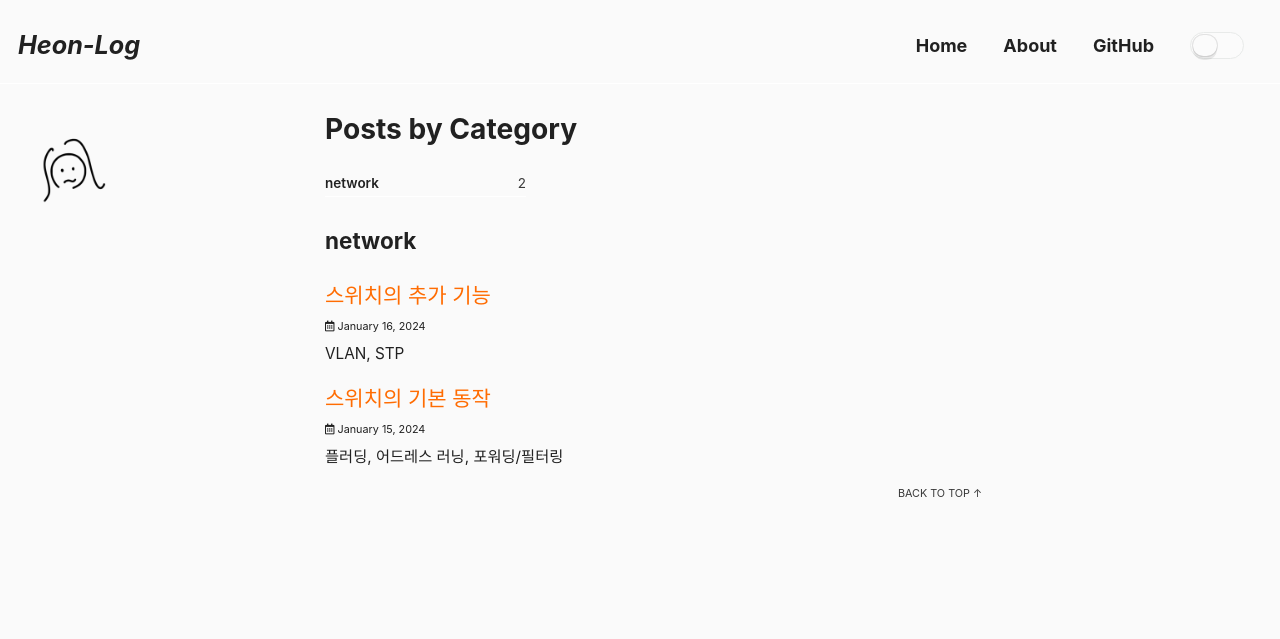
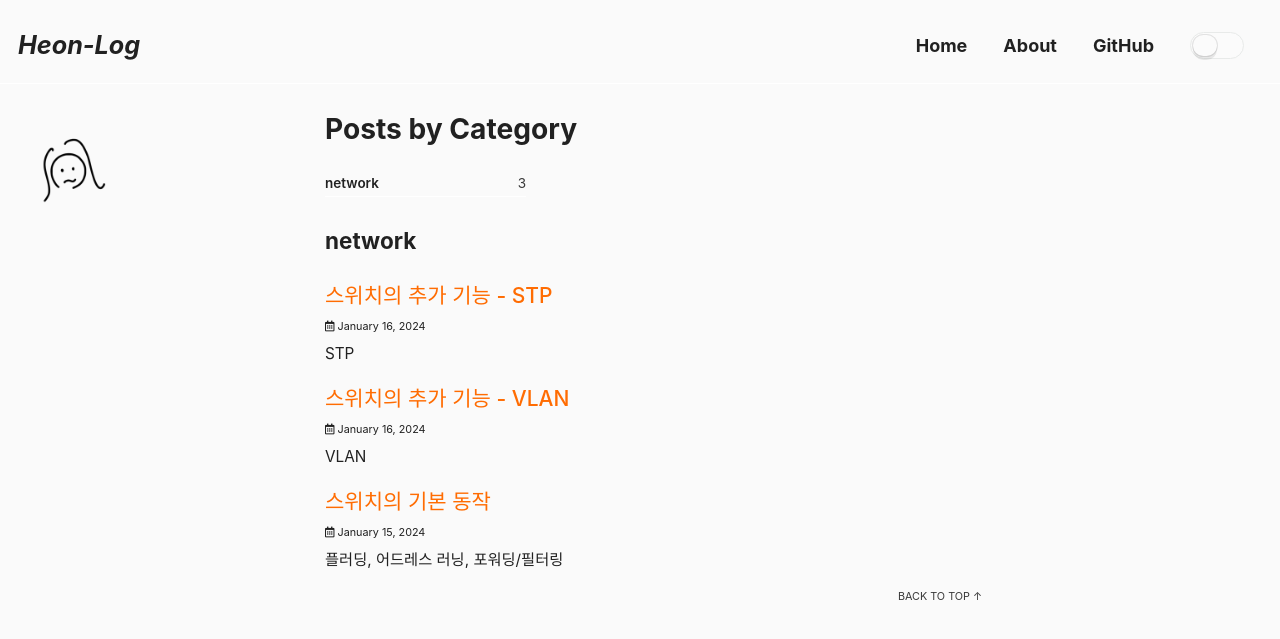
Before and after one commit to choiiis/minimal-mistakes-choiiis-customized, a Jekyll site: the page built from _pages/categories-archive.md, in a window 1280 px wide and 900 px high. Shown: the top 639 px of the window. Built offline with Jekyll 4.4.1, drawn with Linux system fonts in a browser that asks for light colours; cached includes are drawn as plain includes; some web fonts are replaced; some of the changed lines change nothing that is shown.

Commit message:
STP 정리

```diff
--- a/_posts/2024-01-16-network-switch.md
+++ b/_posts/2024-01-16-network-switch.md
@@ -1,6 +1,6 @@
 ---
-title: 스위치의 추가 기능
-excerpt: VLAN, STP
+title: 스위치의 추가 기능 - VLAN
+excerpt: VLAN
 categories:
   - network
 tags:
--- /dev/null
+++ b/_posts/2024-01-16-network-switch2.md
@@ -0,0 +1,83 @@
+---
+title: 스위치의 추가 기능 - STP
+excerpt: STP
+categories:
+  - network
+tags:
+  - - network
+permalink: /network/2024-01-16-network-switch2/
+toc: true
+toc_sticky: true
+date: 2024-01-16
+last_modified_at: 2024-01-16
+published: true
+---
+
+> 🌷 **개요**
+>
+> **스위치**
+>
+> - 2계층 장비
+> - 네트워크의 가장 핵심적인 장비
+> - MAC 주소를 기반으로 동작
+>
+> **스위치의 기본 동작**
+>
+> - 네트워크 중간에서 패킷을 받아, 필요한 곳에만 보내준다. (네트워크의 통신을 중재)
+> - 아무 설정을 하지 않고 연결만 해도 MAC 주소를 기반으로 패킷을 전달한다.
+>
+> **추가 기능**
+>
+> - VLAN 기능 : 논리적으로 네트워크를 분리
+> - STP 기능 (스패닝 트리 프로토콜) : 네트워크의 루프 방지
+
+# STP
+
+## 1. 네트워크 루프
+
+- 대부분의 원인 : 브로드캐스트 스톰
+
+### 브로드캐스트 스톰
+
+- 발생
+
+  1. 루프 구조로 네트워크가 연결된 환경
+  2. 단말에서 브로드캐스트를 발생시킴
+  3. 스위치는 패킷을 모든 포트로 플러딩
+  4. 이 패킷을 받은 스위치는 모든 포트로 다시 플러딩
+  5. 반복
+
+- 효과
+  - 2계층 패킷은 수명을 가지고 있지 않기 때문에 패킷 하나가 죽지 않고 전체 네트워크 대역폭을 차지할 수 있다.
+- 결과
+  - 네트워크에 접속된 단말의 속도가 느려진다.
+  - 네트워크 접속 속도가 느려진다. (거의 통신 불가)
+  - 네트워크에 설치된 스위치의 모든 LED가 빠른 속도로 깜빡인다.
+- 지속
+  - 케이블을 제거할 때까지 네트워크 마비 지속
+
+### MAC 어드래스 플래핑 (스위치 MAC 어드레스 러닝 중복)
+
+- 발생
+  1. 스위치는 출발지 MAC 주소를 학습힌다.
+  2. 스위치 MAC 주소 테이블에서는 하나의 MAC 주소에 대해 하나의 포트만 학습할 수 있다.
+  3. 동일한 MAC 주소가 여러 포트에서 학습되면 MAC 주소 테이블이 중복되어 정상적으로 동작하지 않는다.
+- 결과
+  - 스위치에서 학습된 주소의 포트가 계속 변경되어 패킷을 플러딩한다.
+- 예방
+  - 루프 구성 포트 중 하나의 포트만 셧다운 시키면 루프를 예방할 수 있다.
+    - 사용자가 직접 포트를 조작하는 것은 바람직하지 않다.
+
+## 2. STP (스패닝 트리 프로토콜)
+
+- 스위치는 BPDU라는 프로토콜을 통해 스위치간의 연결 정보를 전달하고, 이 정보를 이용하여 트리를 만들어 루프 구간을 확인한다.
+- 확인된 루프 지점을 차단하여 루프를 예방한다.
+
+###
+
+- 신규스위치가 연결되면 BPDU를 기다려 학습하고 구조를 파악한 후 차단할지 트래픽을 흘릴지 확인
+- 처음 연결 (차단 상태) -> 트래픽 흐를때 까지 과정
+  - 블락킹 20초
+  - 리스닝 15초
+  - 러닝 15초
+  - 포워딩
```
